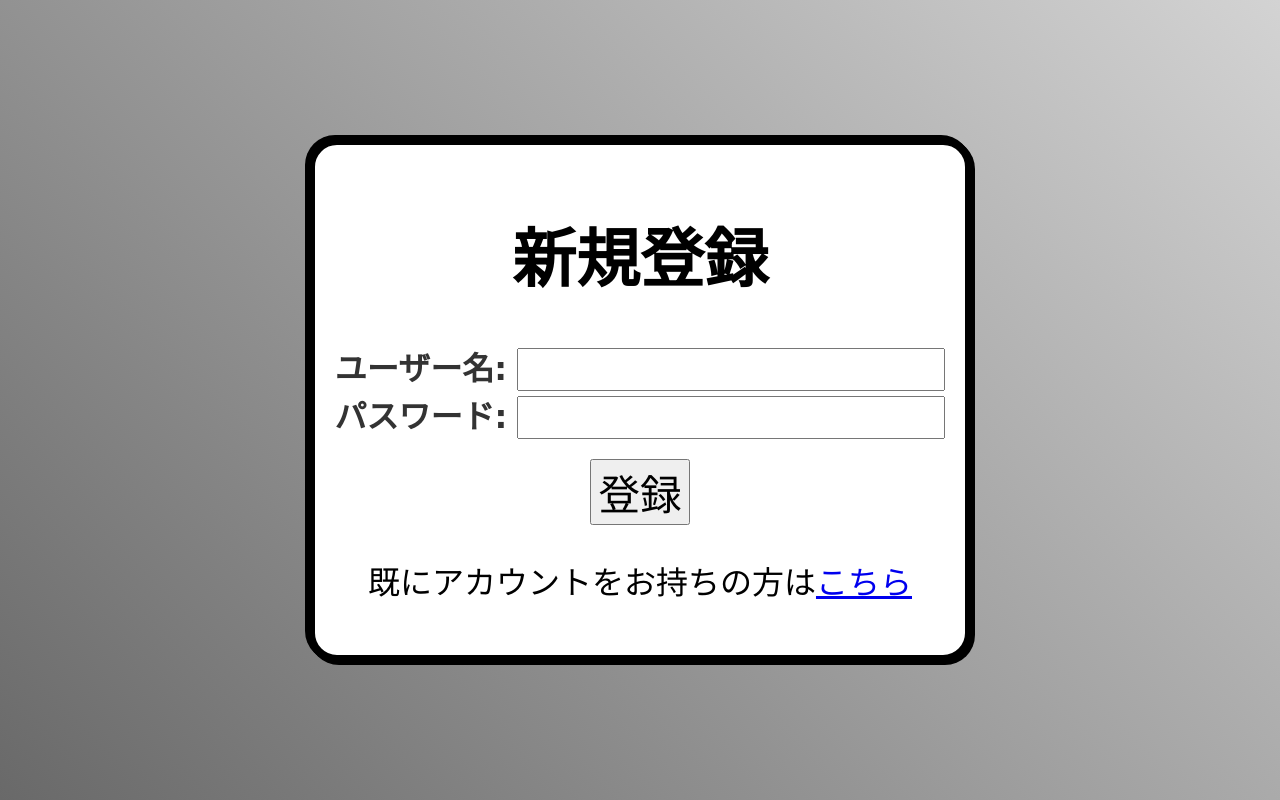
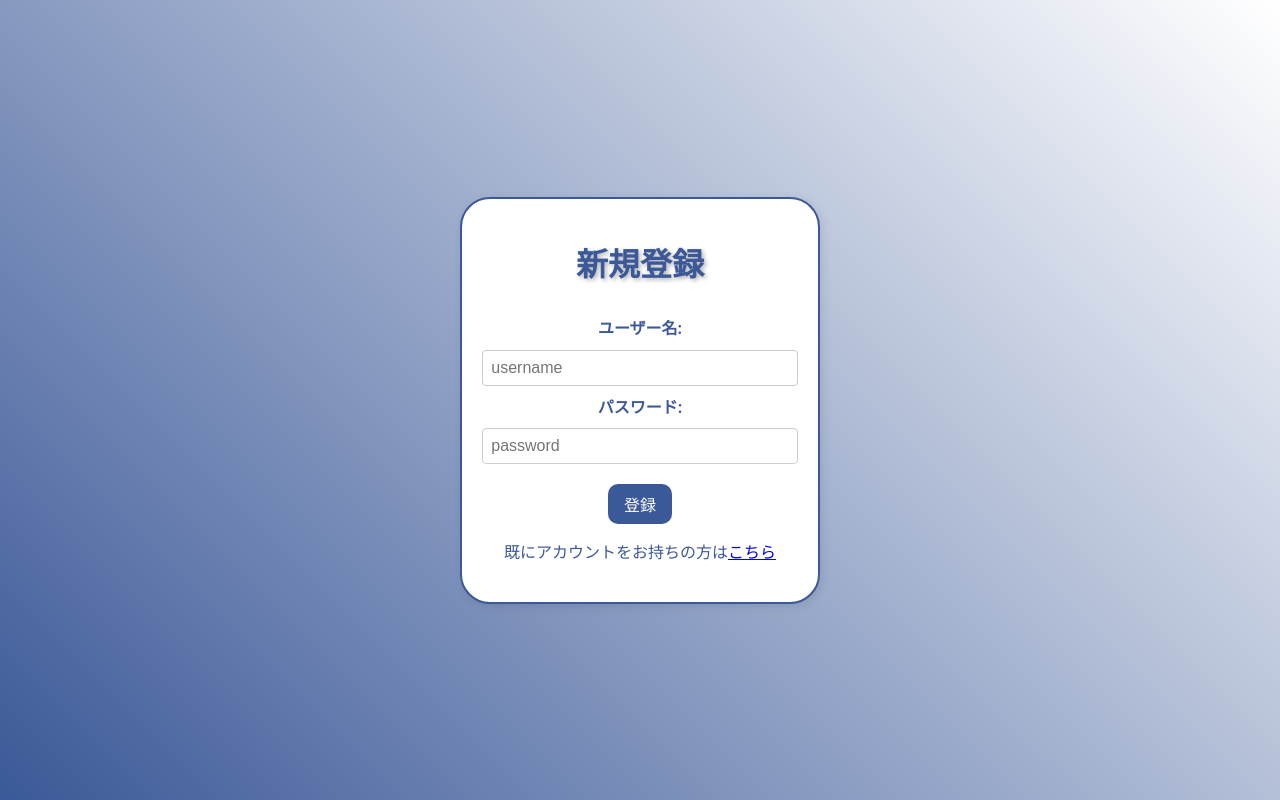
Before and after one commit to 2024AIT-OOP2-G12/img_conv, a Flask app: page /login/register in a window 1280 px wide. Run offline with Flask 3, Linux system fonts and the light colour scheme.

Commit message:
ログイン画面の修正
全体的に見た目を変更

```diff
--- a/static/login.css
+++ b/static/login.css
@@ -1,55 +1,73 @@
 body {
-    background: linear-gradient(45deg, #d3d3d3, #696969);
-    font-family: 'Helvetica Neue', sans-serif;
+    background: linear-gradient(45deg, #3b5998, #ffffff);
+    font-family: 'Roboto', sans-serif;
     height: 100vh;
     display: flex;
     justify-content: center;
     align-items: center;
     flex-direction: column;
     margin: 0;
+    color: #3b5998;
+    line-height: 1.6;
+}
+
+h1 {
+    font-size: 2rem;
+    color: #3b5998;
+    margin-bottom: 1rem;
+    text-shadow: 2px 2px 4px rgba(0, 0, 0, 0.3);
 }
 
 .handwriting-border {
-    border: 8px solid black;
+    border: 2px solid #3b5998;
     padding: 20px;
     border-radius: 30px;
-    box-shadow: 2px 2px 0 black, -2px -2px 0 black;
+    box-shadow: 2px 2px 10px rgba(0, 0, 0, 0.1);
     display: inline-block;
-    font-family: 'Comic Sans MS', cursive;
-    background: #FFFFFF;
+    font-family: 'Roboto', cursive;
+    background: #ffffff;
 }
-
 
 .center {
     text-align: center;
-    font-size: 2em; /
+    font-size: 1.5rem;
+    color: #3b5998;
 }
 
 .label-large {
     font-weight: bold;
-    color: #333;
+    color: #3b5998;
+    font-size: 1rem;
 }
 
 .input-button {
-    font-size: 1em;
-
+    font-size: 1rem;
+    padding: 0.5rem;
+    border: 1px solid #ccc;
+    border-radius: 4px;
+    width: 100%;
+    box-sizing: border-box;
 }
 
 .login-button {
-    font-size: 1.3em;
+    font-size: 1rem;
+    padding: 0.5rem 1rem;
+    background-color: #3b5998;
+    color: white;
+    border: none;
+    border-radius: 10px;
+    cursor: pointer;
+    transition: background-color 0.3s;
 }
 
-.label-bordered {
-    border: 4px solid #666;
-    padding: 5px;
-    border-radius: 5px;
-    display: inline-block;
-}
 
 .form-group {
     margin-bottom: 20px;
 }
 
-.register_background {
-    background: linear-gradient(45deg, #696969, #d3d3d3);
+
+p {
+    font-size: 1rem;
+    margin-bottom: 1rem;
+    color: #3b5998;
 }
--- a/templates/login.html
+++ b/templates/login.html
@@ -11,10 +11,10 @@
     <h1>ログイン</h1>
     <form action="{{ url_for('login.login') }}" method="POST">
         <label for="username" class="label-large" >ユーザー名:</label>
-        <input class="input-button" type="text" id="username" name="username" required>
+        <input class="input-button" type="text" id="username" name="username" placeholder="username" required>
         <br>
         <label for="password" class="label-large">パスワード:</label>
-        <input class="input-button form-group" type="password" id="password" name="password" required>
+        <input class="input-button form-group" type="password" id="password" name="password" placeholder="password" required>
         <br>
         <button type="submit" class="login-button">ログイン</button>
     </form>
--- a/templates/register.html
+++ b/templates/register.html
@@ -11,10 +11,10 @@
     <h1>新規登録</h1>
     <form action="{{ url_for('login.register') }}" method="POST">
         <label for="username" class="label-large">ユーザー名:</label>
-        <input class="input-button" type="text" id="username" name="username" required>
+        <input class="input-button" type="text" id="username" name="username" placeholder="username" required>
         <br>
         <label for="password" class="label-large">パスワード:</label>
-        <input class="input-button form-group" type="password" id="password" name="password" required>
+        <input class="input-button form-group" type="password" id="password" name="password" placeholder="password" required>
         <br>
         <button type="submit" class="login-button">登録</button>
     </form>
```
